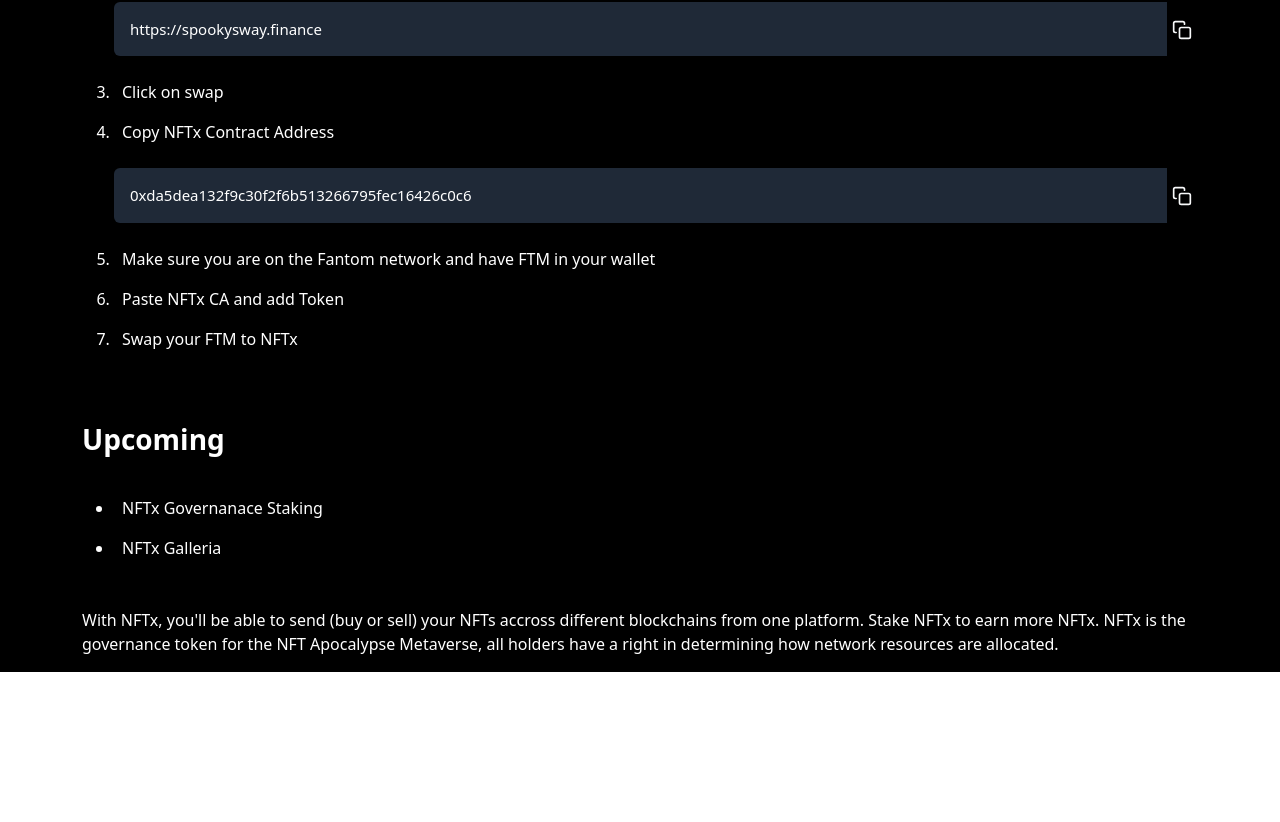
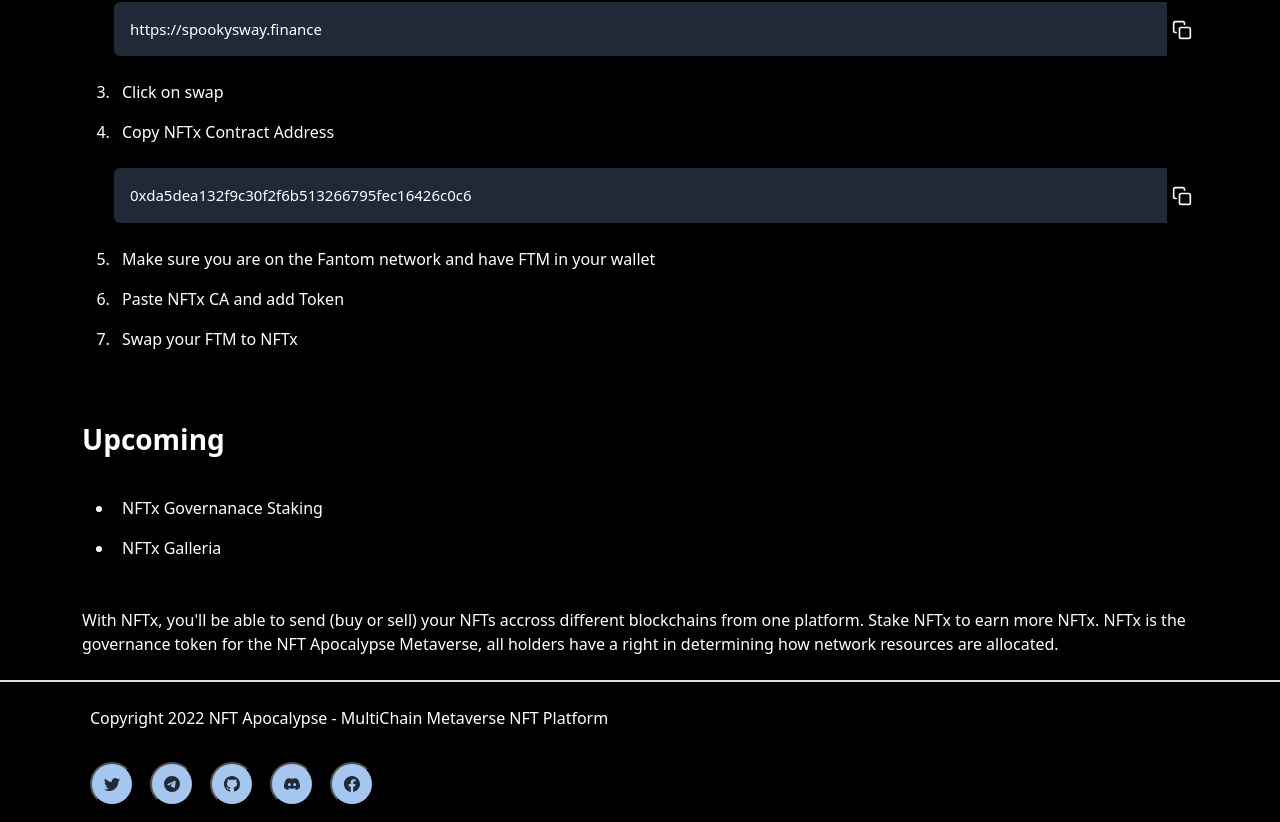
Before and after one commit to alphadevking/nft-x, a React (Create React App) app: page / in a window 1280 px wide. Shown: the part 4175-4997 px from the top of the page. Before the commit the page ends 4847 px from the top, so only its background shows below. Built offline with nearby package versions, Linux system fonts and the light colour scheme.

Commit message:
New commit

```diff
--- a/src/App.js
+++ b/src/App.js
@@ -1,5 +1,6 @@
 // import logo from './logo.svg';
 import './App.css';
+import Footer from './Components/Footer';
 import Main from './Components/Main';
 import NavArea from './Components/NavArea';
 
@@ -9,6 +10,7 @@
       <div>
         <NavArea />
         <Main />
+        <Footer />
       </div>
     </div>
   );
--- a/src/Components/Footer.js
+++ b/src/Components/Footer.js
@@ -0,0 +1,52 @@
+import React from 'react'
+import Container from 'react-bootstrap/esm/Container'
+import Stack from 'react-bootstrap/esm/Stack'
+import { BsTwitter, BsFacebook, BsTelegram, BsGithub, BsDiscord } from "react-icons/bs";
+
+function Footer() {
+  return (
+    <div>
+
+        <div className='border-top border-bottom mb-2 mt-2'></div>
+
+        <Container>
+
+            <Stack gap={0} style={{textAlign: `left`}} className='pb-2'>
+
+                <div className='pt-2'>
+                    <p className='p-2'>Copyright 2022 NFT Apocalypse - MultiChain Metaverse NFT Platform</p>
+                </div>
+
+                <div className='d-flex'>
+
+                    <div className='p-2'>
+                        <button className='btn-normal rounded-5 p-1'><BsTwitter className='m-2'></BsTwitter></button>
+                    </div>
+
+                    <div className='p-2'>
+                        <button className='btn-normal rounded-5 p-1'><BsTelegram className='m-2'></BsTelegram></button>
+                    </div>
+
+                    <div className='p-2'>
+                        <button className='btn-normal rounded-5 p-1'><BsGithub className='m-2'></BsGithub></button>
+                    </div>
+
+                    <div className='p-2'>
+                        <button className='btn-normal rounded-5 p-1'><BsDiscord className='m-2'></BsDiscord></button>
+                    </div>
+
+                    <div className='p-2'>
+                        <button className='btn-normal rounded-5 p-1'><BsFacebook className='m-2'></BsFacebook></button>
+                    </div>
+
+                </div>
+
+            </Stack>
+
+        </Container>
+
+    </div>
+  )
+}
+
+export default Footer
```
